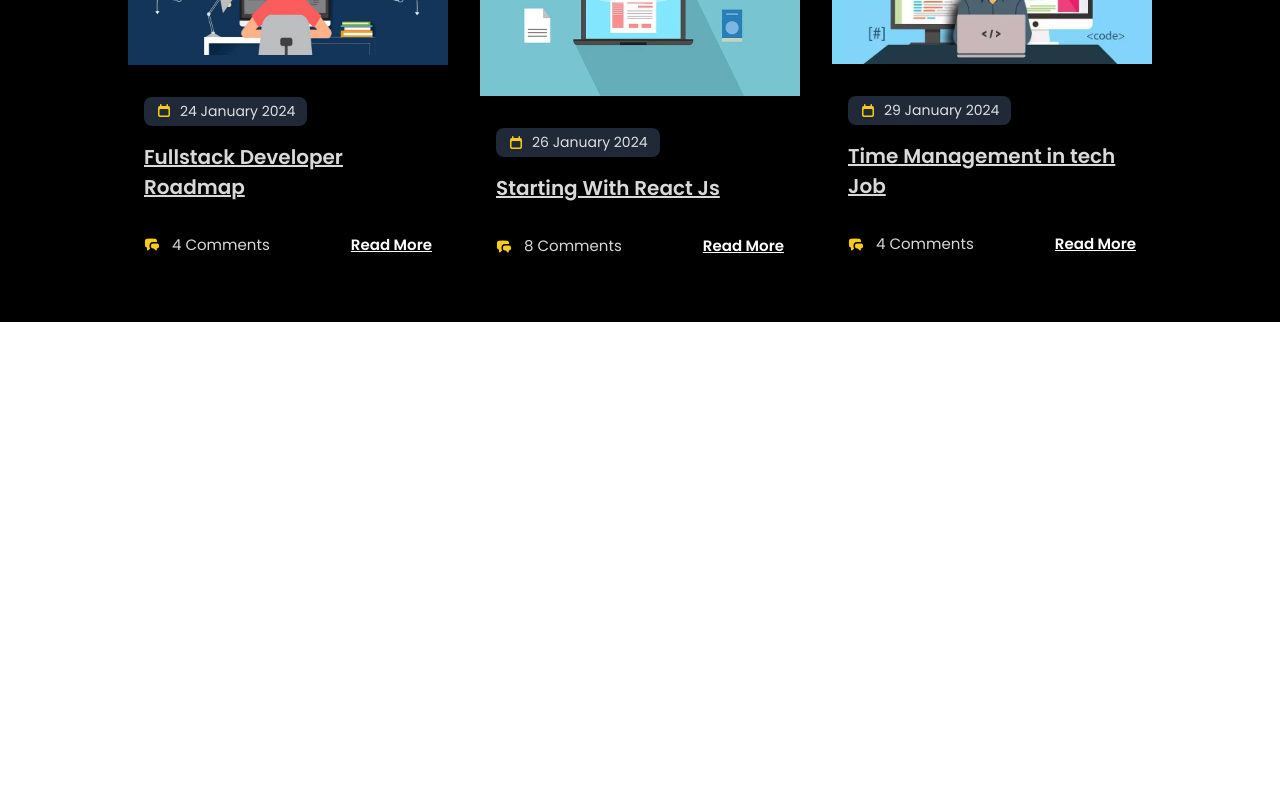
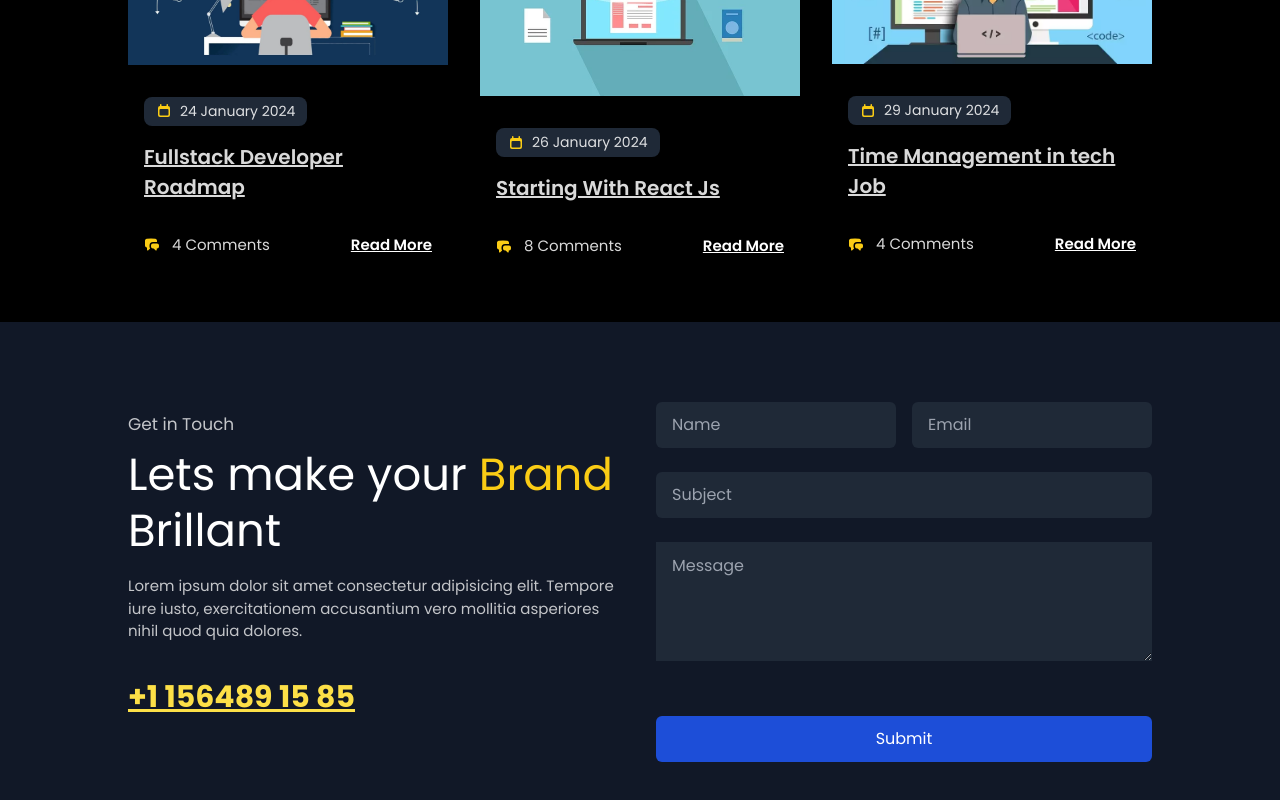
Before and after one commit to pablex72/portfolio-next-pd, a Next.js app: page / in a window 1280 px wide. Shown: the part 6741-7541 px from the top of the page. Before the commit the page ends 7063 px from the top, so only its background shows below. Built offline with nearby package versions, Linux system fonts and the light colour scheme.

Commit message:
feat: adding Contacts

```diff
--- /dev/null
+++ b/components/Contact.tsx
@@ -0,0 +1,54 @@
+import React from "react";
+
+const Contact = () => {
+  return (
+    <div className="pt-[5rem] pb-[3rem] bg-gray-900">
+      <div className="grid grid-cols-1 md:grid-cols-2 gap-[2rem] items-center w-[80%] mx-auto">
+        <div>
+          <p className="heading__mini">Get in Touch</p>
+          <h1 className="heading__primary">
+            Lets make your <span className="text-yellow-400">Brand</span>{" "}
+            Brillant
+          </h1>
+          <p className="text-[15px] text-white mt-[1rem] opacity-75">
+            Lorem ipsum dolor sit amet consectetur adipisicing elit. Tempore
+            iure iusto, exercitationem accusantium vero mollitia asperiores
+            nihil quod quia dolores.
+          </p>
+          <h1 className="mt-[2rem] mb-[2rem] text-[30px] text-yellow-300 underline font-bold">
+            +1 156489 15 85
+          </h1>
+        </div>
+        <div>
+          <div className="grid grid-cols-1 sm:grid-cols-2 gap-[1rem] items-center">
+            <input
+              type="text"
+              placeholder="Name"
+              className="py-[0.7rem] outline-none text-white bg-gray-800 rounded-md px-4"
+            />
+            <input
+              type="email"
+              placeholder="Email"
+              className="py-[0.7rem] outline-none text-white bg-gray-800 rounded-md px-4"
+            />
+          </div>
+          <input
+            type="text"
+            placeholder="Subject"
+            className="py-[0.7rem] mt-[1.5rem] mb-[1.5rem] w-full outline-none text-white bg-gray-800 rounded-md px-4"
+          />
+          <textarea
+            placeholder="Message"
+            className="py-[0.7rem] mb-[1.5rem] w-full outline-none text-white bg-gray-800 px-4"
+            rows={4}
+          ></textarea>
+          <button className="py-[0.7rem] mt-[1.5rem] w-full outline-none text-white bg-blue-700 hover:bg-blue-800 rounded-md px-4">
+            Submit
+          </button>
+        </div>
+      </div>
+    </div>
+  );
+};
+
+export default Contact;
--- a/pages/index.tsx
+++ b/pages/index.tsx
@@ -1,5 +1,6 @@
 import AboutMe from "@/components/AboutMe";
 import Blog from "@/components/Blog";
+import Contact from "@/components/Contact";
 import Hero from "@/components/Hero";
 import Nav from "@/components/Nav";
 import NavMobile from "@/components/NavMobile";
@@ -27,6 +28,7 @@ const HomePage = () => {
       <Price />
       <Reviews />
       <Blog />
+      <Contact />
     </div>
   );
 };
```
